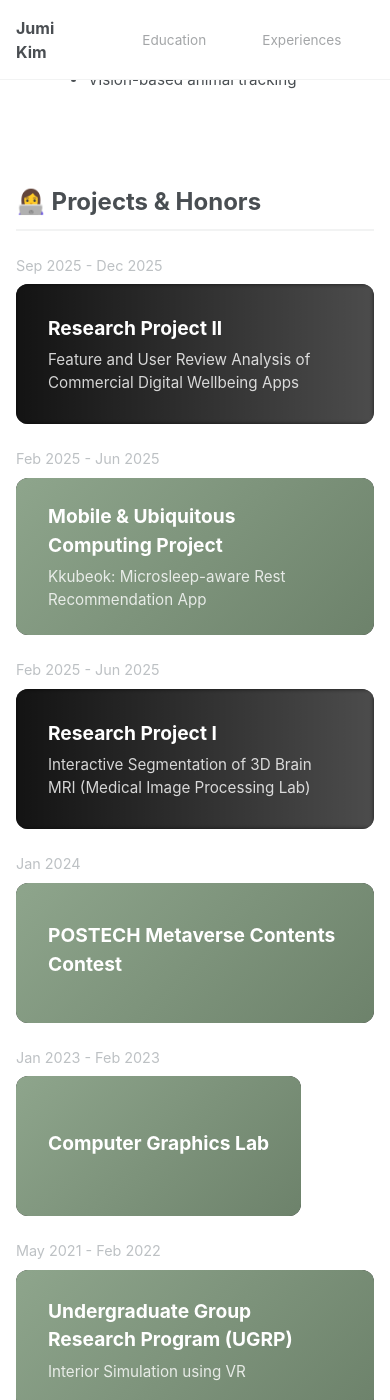
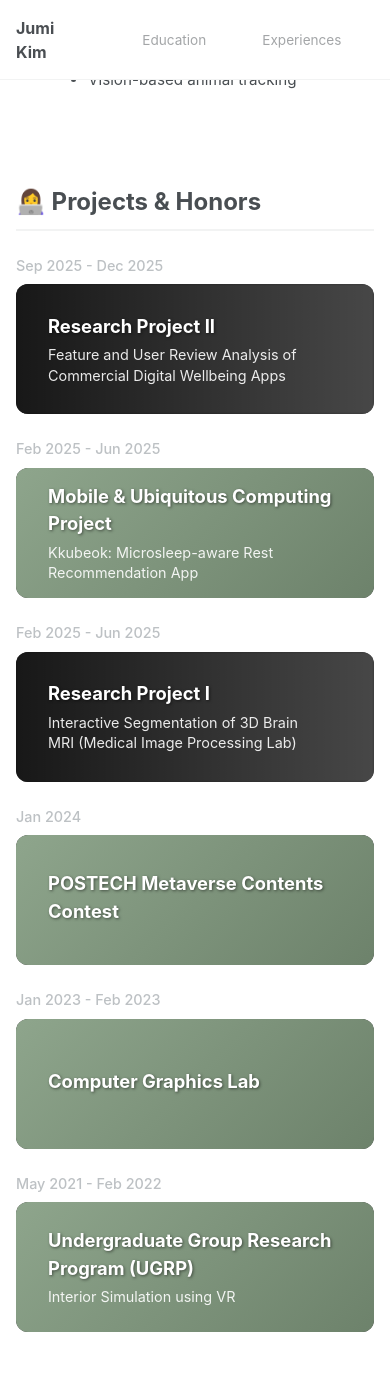
Before and after one commit to jglosa/jglosa.github.io, a Jekyll site: the page built from _pages/about.md, in a window 390 px wide and 1400 px high, scrolled down 1988 px. Built offline with Jekyll 4.4.1, drawn with Linux system fonts in a browser that asks for light colours; a script bundle is joined from its source files by our own code; library files that are not in the unit come from our copies.

Commit message:
fix project format again

```diff
--- a/_layouts/portfolio.html
+++ b/_layouts/portfolio.html
@@ -146,38 +146,44 @@
           .project-list {
             display: flex;
             flex-direction: column;
-            gap: 1.5rem;
+            gap: 1.5rem; /* 항목 간 간격 */
             margin-top: 1.5rem;
           }
 
           .project-entry {
-            display: flex;
-            align-items: flex-start; /* 날짜와 카드의 시작 높이를 맞춤 */
+            display: grid;
+            /* 날짜 컬럼은 100px 고정, 나머지는 카드 영역 */
+            grid-template-columns: 100px 1fr;
             gap: 1.5rem;
+            align-items: center; /* 날짜와 카드의 세로 중앙 정렬 */
           }
 
-          /* 왼쪽 날짜 영역 */
+          /* 1. 날짜 왼쪽 정렬 */
           .project-date-side {
-            min-width: 100px;
             font-size: 0.9rem;
             color: var(--global-text-color-light);
-            padding-top: 1.2rem; /* 카드 내부 텍스트 위치와 시각적 정렬 */
-            text-align: right;
+            text-align: left; /* 왼쪽 정렬로 변경 */
+            font-family: $sans-serif;
+            font-weight: 500;
           }
 
-          /* 오른쪽 카드 영역 */
+          /* 2. 카드 영역: 모든 카드의 높이를 동일하게 고정 */
           .project-card-overlay {
             position: relative;
-            flex-grow: 1;
-            min-height: 140px;
+            height: 150px; /* 모든 카드의 세로 길이를 동일하게 고정 (원하는 높이로 조절 가능) */
             border-radius: 12px;
             overflow: hidden;
             display: flex;
             align-items: center;
-            background-color: #222; /* 이미지가 로드되기 전 기본 배경 */
+            background-color: #333;
+            transition: transform 0.3s ease;
           }
 
-          /* 배경 이미지: 흐리게(Blur) 처리 */
+          .project-card-overlay:hover {
+            transform: scale(1.01); /* 마우스 올릴 때 미세하게 커지는 효과 */
+          }
+
+          /* 3. 배경 이미지: 흐림 효과(Blur) 감소 */
           .project-bg-image {
             position: absolute;
             top: 0;
@@ -186,22 +192,24 @@
             height: 100%;
             object-fit: cover;
             z-index: 0;
-            filter: brightness(0.6) blur(2px); /* 이미지를 어둡게 하고 살짝 흐리게 */
-            transition: transform 0.3s ease;
+            /* blur를 2px에서 0.8px로 줄여서 훨씬 선명하게 조정 */
+            filter: brightness(0.5) blur(0.8px);
+            transition: filter 0.3s ease;
           }
 
           .project-card-overlay:hover .project-bg-image {
-            transform: scale(1.05); /* 마우스 올리면 이미지가 살짝 커짐 */
+            filter: brightness(0.6) blur(0px); /* 호버 시에는 완전히 선명하게 */
           }
 
-          /* 그라데이션 오버레이: 글자 가독성을 위해 왼쪽을 더 어둡게 */
+          /* 그라데이션 오버레이 */
           .project-gradient-layer {
             position: absolute;
             top: 0;
             left: 0;
             width: 100%;
             height: 100%;
-            background: linear-gradient(to right, rgba(0,0,0,0.8) 0%, rgba(0,0,0,0.2) 100%);
+            /* 글자가 시작되는 왼쪽을 더 어둡게 하여 가독성 확보 */
+            background: linear-gradient(to right, rgba(0,0,0,0.7) 0%, rgba(0,0,0,0.1) 100%);
             z-index: 1;
           }
 
@@ -209,34 +217,37 @@
           .project-text-content {
             position: relative;
             z-index: 2;
-            padding: 1.5rem 2rem;
-            color: #ffffff !important; /* 배경이 어두우므로 글자는 항상 흰색 */
+            padding: 0 2rem;
+            color: #ffffff !important;
+            width: 100%;
           }
 
           .project-text-content .p-name {
-            font-size: 1.2rem;
+            font-size: 1.15rem;
             font-weight: 700;
-            margin-bottom: 0.4rem;
+            margin-bottom: 0.3rem;
             color: #ffffff !important;
+            text-shadow: 1px 1px 3px rgba(0,0,0,0.5); /* 글자 가독성을 위한 그림자 */
           }
 
           .project-text-content .p-desc {
-            font-size: 0.95rem;
-            line-height: 1.5;
-            opacity: 0.9;
+            font-size: 0.9rem;
+            line-height: 1.4;
             color: rgba(255, 255, 255, 0.9) !important;
+            max-width: 90%; /* 너무 끝까지 가지 않도록 제한 */
           }
 
-          /* 모바일 대응 */
-          @media (max-width: 768px) {
+          /* 모바일 대응: 화면이 작아지면 날짜를 위로 올림 */
+          @media (max-width: 600px) {
             .project-entry {
-              flex-direction: column;
+              grid-template-columns: 1fr;
               gap: 0.5rem;
             }
             .project-date-side {
               text-align: left;
-              min-width: auto;
-              padding-top: 0;
+            }
+            .project-card-overlay {
+              height: 130px;
             }
           }
         </style>
```
